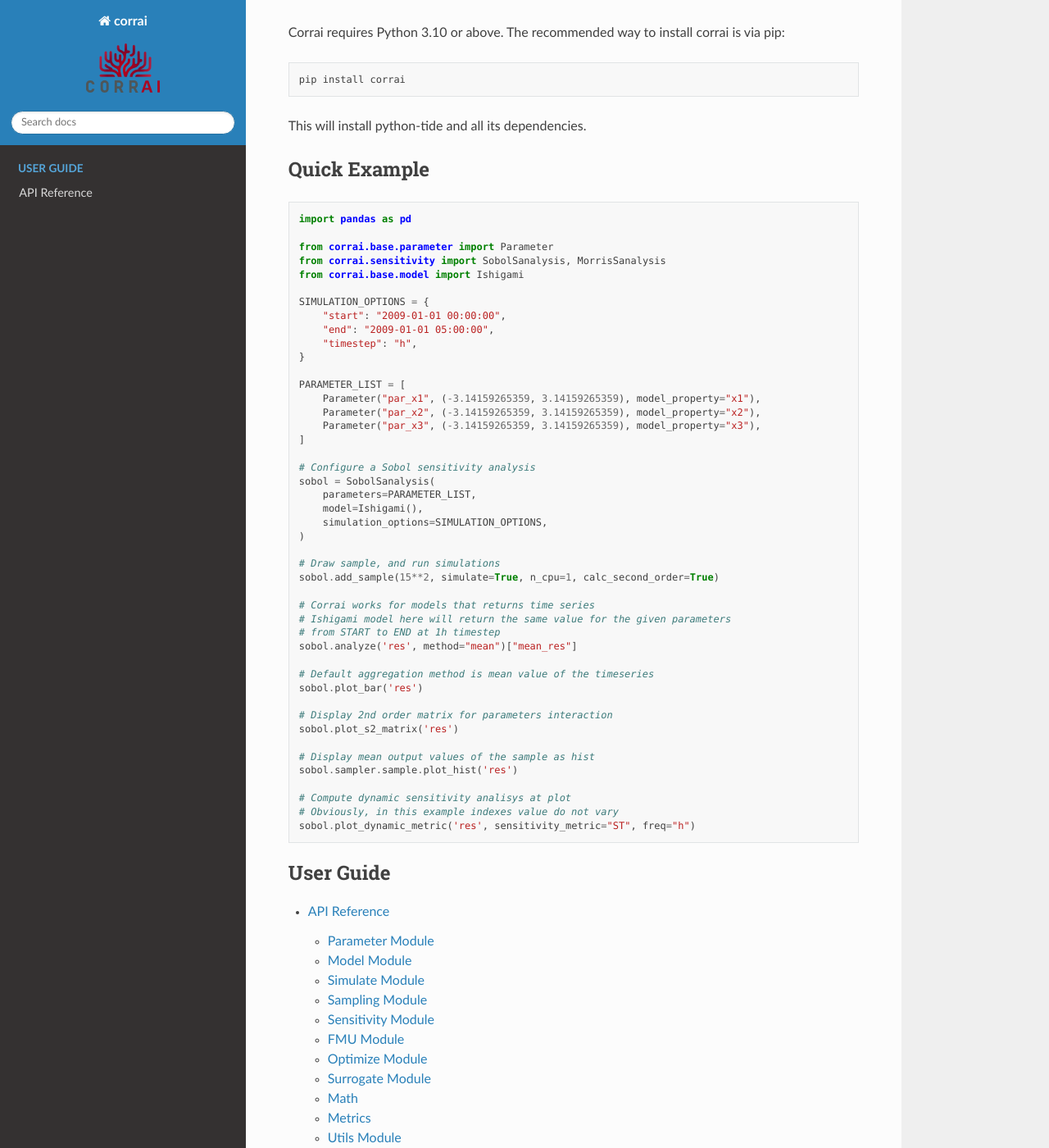
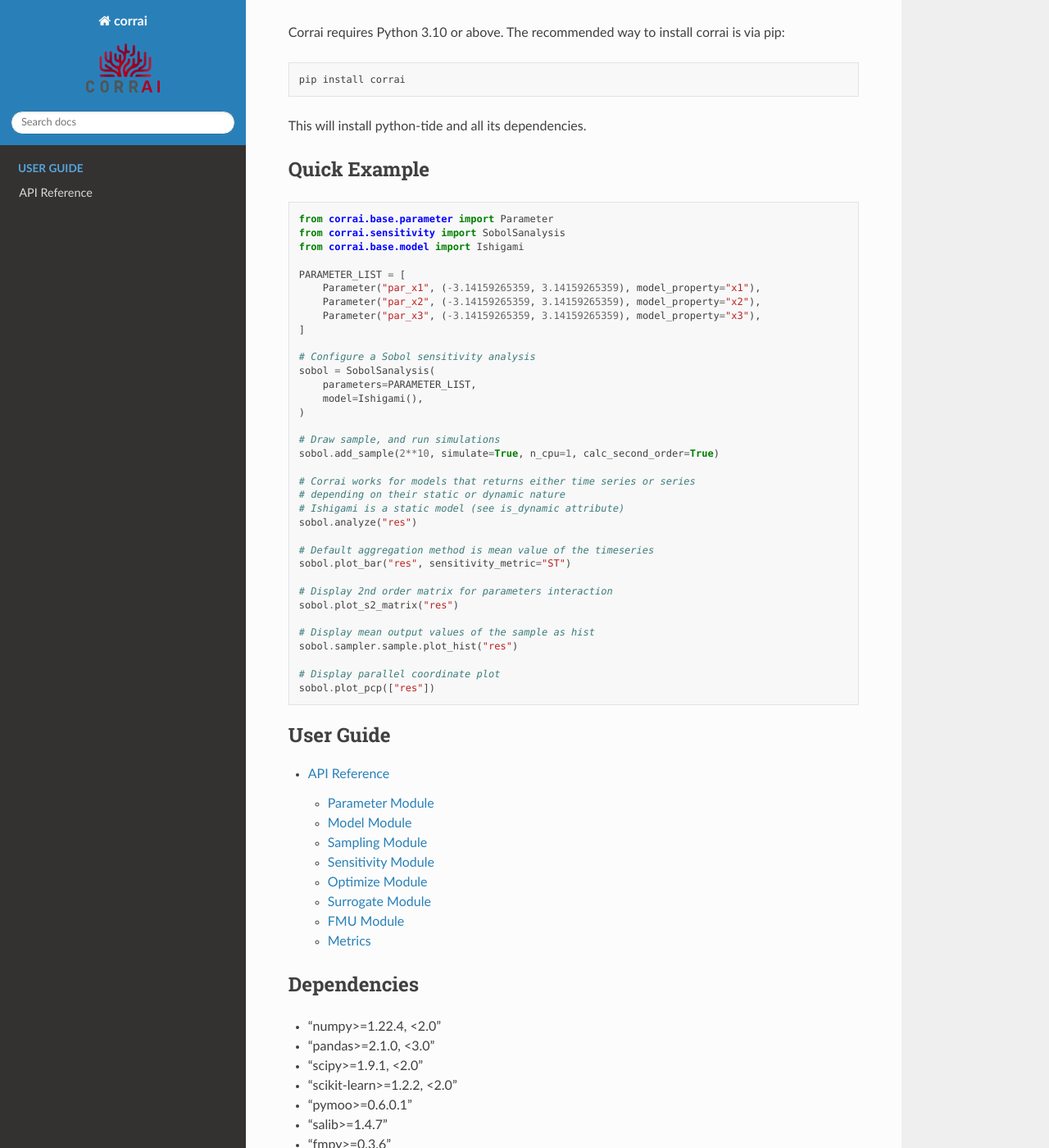
Before and after one commit to BuildingEnergySimulationTools/corrai, a Sphinx documentation site: the page built from docs/index.rst, in a window 1280 px wide and 1400 px high, scrolled down 1129 px. Shown: the whole window at 82% size. Built offline with Sphinx 7.4.7 and the Read the Docs theme 3.1.0, drawn with Linux system fonts in a browser that asks for light colours.

Commit message:
📝 rtd updates !

```diff
--- a/docs/api_reference/base/simulate.rst
+++ /dev/null
@@ -1,6 +0,0 @@
-Simulate Module
-================
-
-.. automodule:: corrai.base.simulate
-   :members:
-   :show-inheritance:
--- a/docs/api_reference/index.rst
+++ b/docs/api_reference/index.rst
@@ -5,14 +5,11 @@ API Reference
    :maxdepth: 3
    :caption: API Reference
 
-   base/parameter
-   base/model
-   base/simulate
+   parameter
+   model
    sampling
    sensitivity
-   fmu
    optimize
    surrogate
-   base/math
-   base/metrics
-   base/utils
+   fmu
+   metrics
--- a/docs/api_reference/sampling.rst
+++ b/docs/api_reference/sampling.rst
@@ -6,6 +6,10 @@ Sampling Module
    :show-inheritance:
 
 .. autoclass:: corrai.sampling.Sampler
+   :members:
+   :show-inheritance:
+
+.. autoclass:: corrai.sampling.RealSampler
    :members:
    :show-inheritance:
 
--- a/docs/api_reference/surrogate.rst
+++ b/docs/api_reference/surrogate.rst
@@ -8,3 +8,7 @@ Surrogate Module
 .. autoclass:: corrai.surrogate.MultiModelSO
    :members:
    :show-inheritance:
+
+.. autoclass:: corrai.surrogate.StaticScikitModel
+   :members:
+   :show-inheritance:
--- a/docs/index.rst
+++ b/docs/index.rst
@@ -60,17 +60,9 @@ Quick Example
 
 .. code-block:: python
 
-    import pandas as pd
-
     from corrai.base.parameter import Parameter
-    from corrai.sensitivity import SobolSanalysis, MorrisSanalysis
+    from corrai.sensitivity import SobolSanalysis
     from corrai.base.model import Ishigami
-
-    SIMULATION_OPTIONS = {
-        "start": "2009-01-01 00:00:00",
-        "end": "2009-01-01 05:00:00",
-        "timestep": "h",
-    }
 
     PARAMETER_LIST = [
         Parameter("par_x1", (-3.14159265359, 3.14159265359), model_property="x1"),
@@ -82,30 +74,27 @@ Quick Example
     sobol = SobolSanalysis(
         parameters=PARAMETER_LIST,
         model=Ishigami(),
-        simulation_options=SIMULATION_OPTIONS,
     )
 
     # Draw sample, and run simulations
-    sobol.add_sample(15**2, simulate=True, n_cpu=1, calc_second_order=True)
+    sobol.add_sample(2**10, simulate=True, n_cpu=1, calc_second_order=True)
 
-    # Corrai works for models that returns time series
-    # Ishigami model here will return the same value for the given parameters
-    # from START to END at 1h timestep
-    sobol.analyze('res', method="mean")["mean_res"]
+    # Corrai works for models that returns either time series or series
+    # depending on their static or dynamic nature
+    # Ishigami is a static model (see is_dynamic attribute)
+    sobol.analyze("res")
 
     # Default aggregation method is mean value of the timeseries
-    sobol.plot_bar('res')
+    sobol.plot_bar("res", sensitivity_metric="ST")
 
     # Display 2nd order matrix for parameters interaction
-    sobol.plot_s2_matrix('res')
+    sobol.plot_s2_matrix("res")
 
     # Display mean output values of the sample as hist
-    sobol.sampler.sample.plot_hist('res')
+    sobol.sampler.sample.plot_hist("res")
 
-    # Compute dynamic sensitivity analisys at plot
-    # Obviously, in this example indexes value do not vary
-    sobol.plot_dynamic_metric('res', sensitivity_metric="ST", freq="h")
-
+    # Display parallel coordinate plot
+    sobol.plot_pcp(["res"])
 
 
 .. toctree::
```
Also changed, not shown: docs/api_reference/base/math.rst (deleted, +0 -8 lines), docs/api_reference/base/utils.rst (deleted, +0 -8 lines), docs/api_reference/optimize.rst (+10 -2 lines), docs/api_reference/metrics.rst (renamed from docs/api_reference/base/metrics.rst), docs/api_reference/model.rst (renamed from docs/api_reference/base/model.rst), docs/api_reference/parameter.rst (renamed from docs/api_reference/base/parameter.rst).
